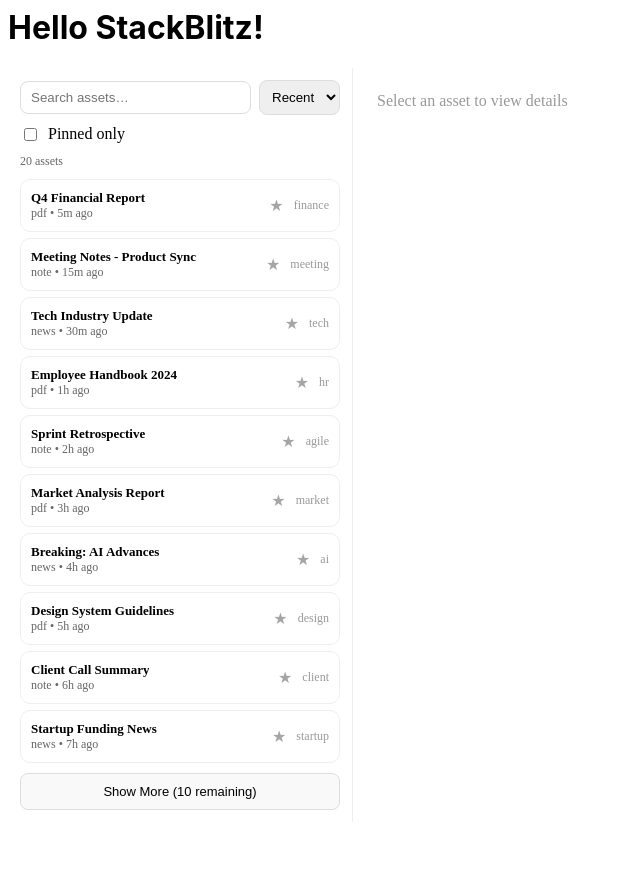
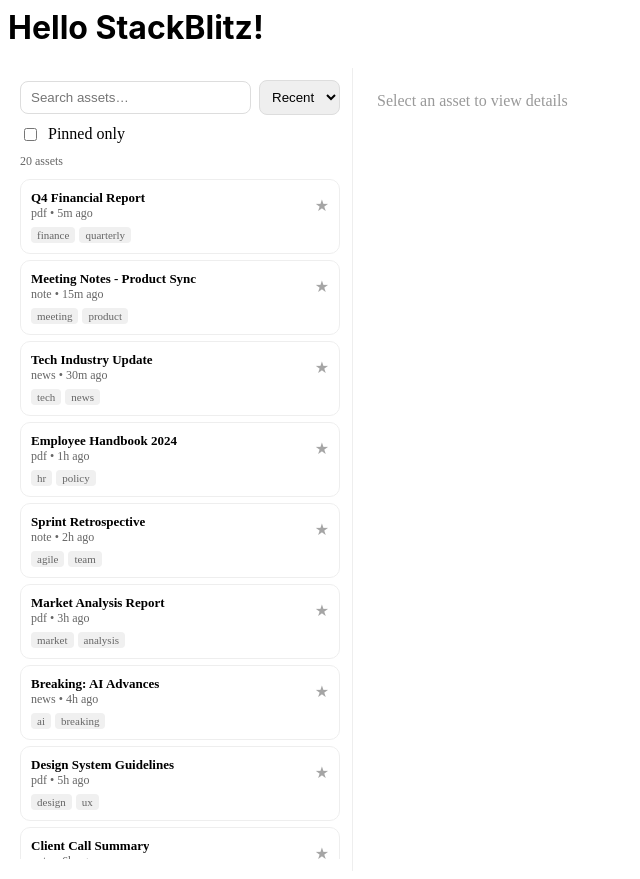
Before and after one commit to flagships-org/Flagships-Frontend-Test, a React (Create React App) app: page / in a window 1280 px wide. Shown: the whole page, without its empty margins (0-640 px from the left). Before the commit the page ends 830 px from the top, so only its background shows below. Built offline with nearby package versions, Linux system fonts and the light colour scheme.

Commit message:
Now you can filter by tags, and if you switch between tags to titles, you can actually see the update  on real-time. Also, I'm displaying the entire tags right now.  I fixed the case sensitive, now it's case-insensitive.

```diff
--- a/src/AssetSidebar.tsx
+++ b/src/AssetSidebar.tsx
@@ -29,7 +29,7 @@ const ITEMS_PER_PAGE = 10;
 
 export function AssetSidebar(props: AssetSidebarProps) {
   const [query, setQuery] = useState('');
-  const [sort, setSort] = useState<'recent' | 'title'>('recent');
+  const [sort, setSort] = useState<'recent' | 'title' | 'tags'>('recent');
   const [onlyPinned, setOnlyPinned] = useState(false);
   const [loading, setLoading] = useState(false);
   const [visibleCount, setVisibleCount] = useState(ITEMS_PER_PAGE);
@@ -59,7 +59,7 @@ export function AssetSidebar(props: AssetSidebarProps) {
 
     // simulate a tiny delay so the UI doesn't feel "jumpy"
     setLoading(true);
-    setTimeout(() => {
+    const timeoutId = setTimeout(() => {
       let next = props.assets;
 
       if (onlyPinned) {
@@ -68,16 +68,22 @@ export function AssetSidebar(props: AssetSidebarProps) {
 
       if (q) {
         next = next.filter((a) => {
-          return (
-            a.title.includes(q) ||
-            (a.tags || []).join(',').includes(q)
-          );
+          if (sort === 'tags') {
+            // Search by tags when Tags sort is selected
+            return (a.tags || []).some((tag) =>
+              tag.toLowerCase().includes(q.toLowerCase())
+            );
+          }
+          // Search by title for Recent and Title sorts
+          return a.title.toLowerCase().includes(q.toLowerCase());
         });
       }
 
       setVisibleAssets(next);
       setLoading(false);
     }, 150);
+
+    return () => clearTimeout(timeoutId);
   }, [query, onlyPinned, sort]); // intentionally minimal deps
 
   // Reset visible count when filters change
@@ -88,6 +94,13 @@ export function AssetSidebar(props: AssetSidebarProps) {
   const sorted = useMemo(() => {
     if (sort === 'title') {
       return visibleAssets.sort((a, b) => a.title.localeCompare(b.title));
+    }
+    if (sort === 'tags') {
+      return visibleAssets.sort((a, b) => {
+        const aTag = (a.tags || [])[0] || '';
+        const bTag = (b.tags || [])[0] || '';
+        return aTag.localeCompare(bTag);
+      });
     }
     return visibleAssets.sort((a, b) => b.updatedAtMs - a.updatedAtMs);
   }, [visibleAssets, sort]);
@@ -120,6 +133,7 @@ export function AssetSidebar(props: AssetSidebarProps) {
         >
           <option value="recent">Recent</option>
           <option value="title">Title</option>
+          <option value="tags">Tags</option>
         </select>
       </div>
 
@@ -179,12 +193,26 @@ export function AssetSidebar(props: AssetSidebarProps) {
                     ★
                   </span>
 
-                  <span style={{ fontSize: 12, color: '#999' }}>
-                    {asset.tags && asset.tags.length ? asset.tags[0] : ''}
-                  </span>
+                  </div>
+              </div>
+              {asset.tags && asset.tags.length > 0 && (
+                <div style={{ display: 'flex', flexWrap: 'wrap', gap: 4, marginTop: 6 }}>
+                  {asset.tags.map((tag) => (
+                    <span
+                      key={tag}
+                      style={{
+                        fontSize: 11,
+                        color: '#666',
+                        background: '#f0f0f0',
+                        padding: '2px 6px',
+                        borderRadius: 4,
+                      }}
+                    >
+                      {tag}
+                    </span>
+                  ))}
                 </div>
-              </div>
-
+              )}
             </div>
           );
         })}
```
